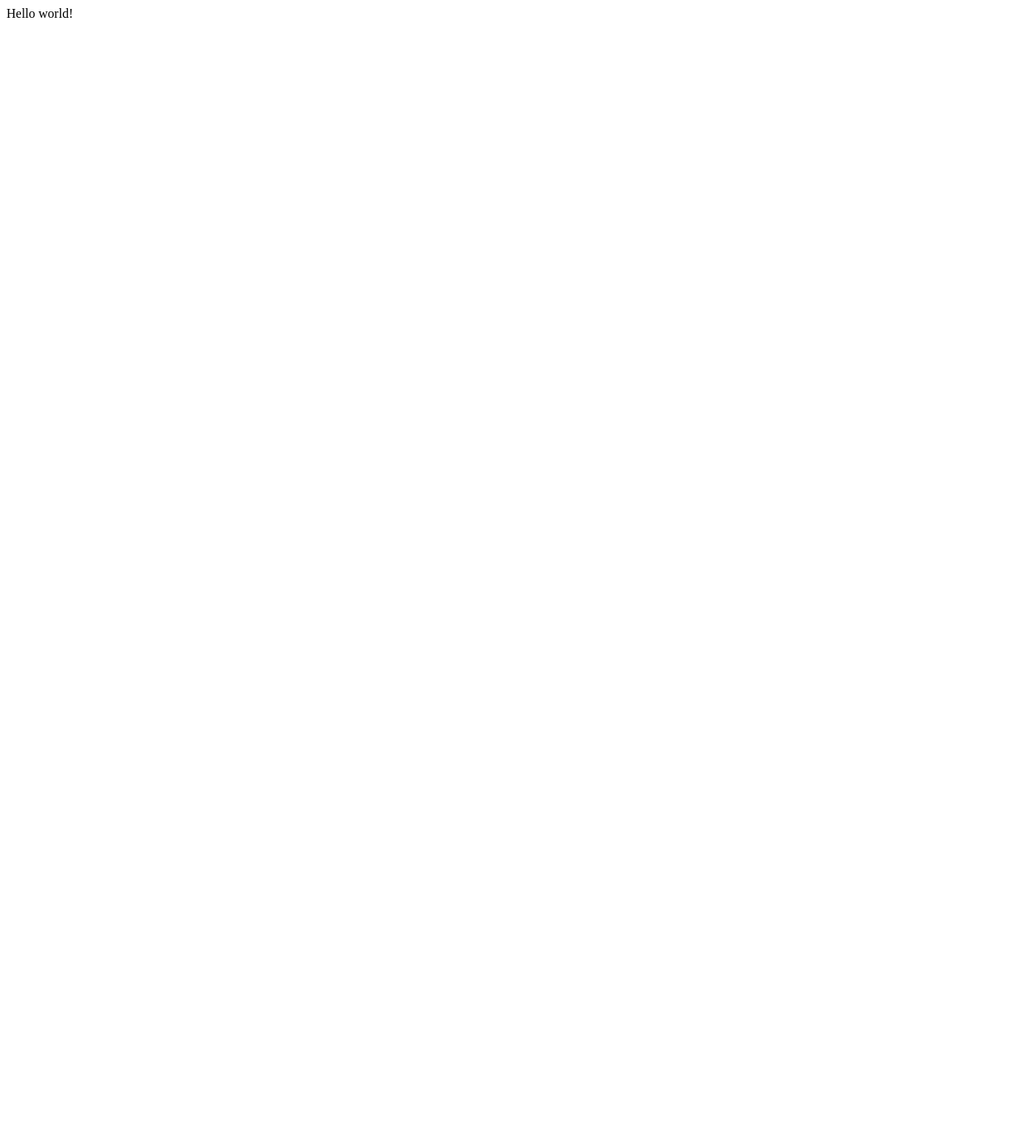
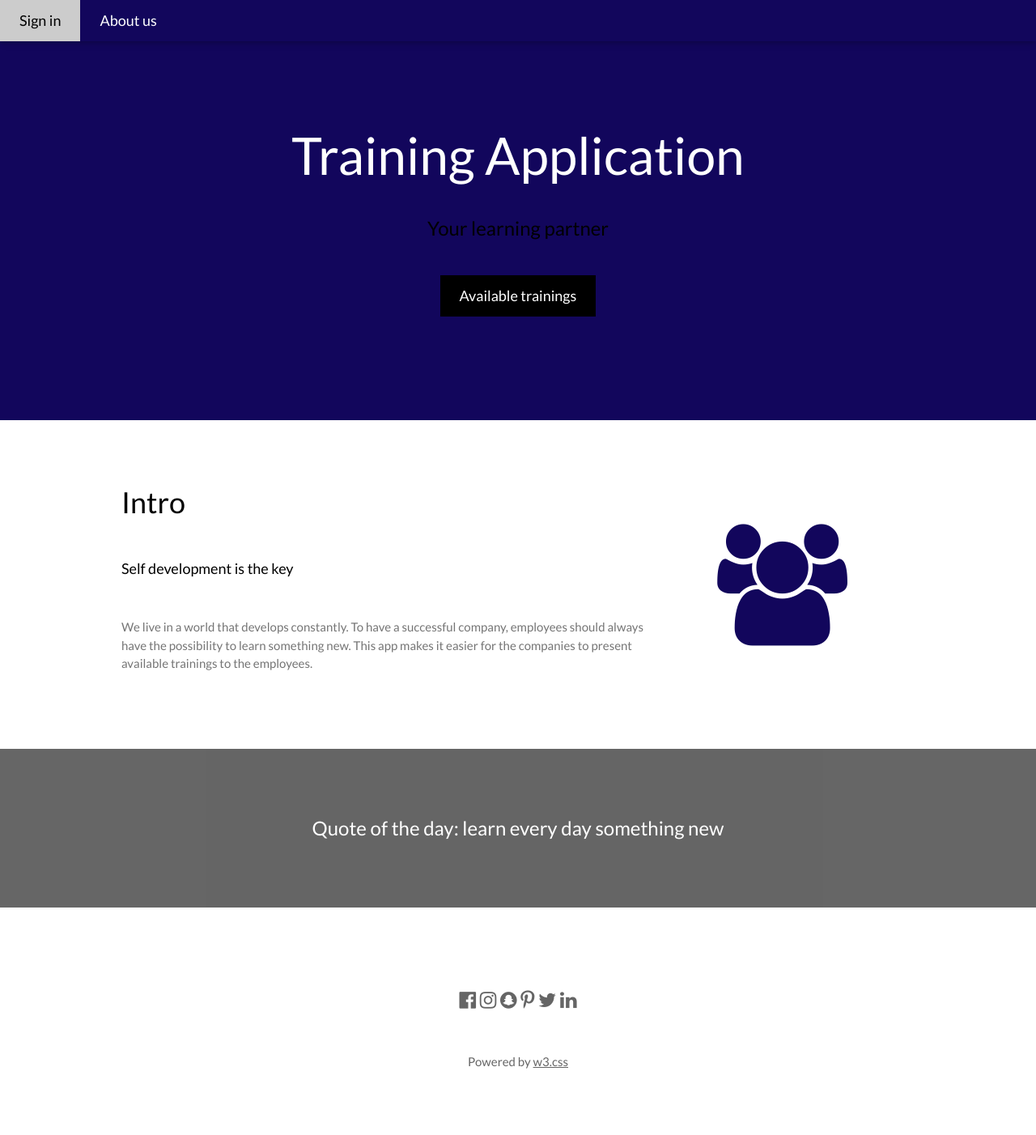
Before and after one commit to oanalung14/trainingApp, a PHP site: page / in a window 1280 px wide. Before the commit the page is almost empty. Shown: the whole page at 81% size. Before the commit the page ends 22 px from the top, so only its background shows below. Run offline with PHP 8.4, Linux system fonts and the light colour scheme.

Commit message:
landing page-only links to other pages are missing

```diff
--- a/index.php
+++ b/index.php
@@ -1,3 +1,88 @@
-<?php
-echo "Hello world!";
-?>
+<!DOCTYPE html>
+<html lang="en">
+<title>W3.CSS Template</title>
+<meta charset="UTF-8">
+<meta name="viewport" content="width=device-width, initial-scale=1">
+<link rel="stylesheet" href="https://www.w3schools.com/w3css/4/w3.css">
+<link rel="stylesheet" href="https://fonts.googleapis.com/css?family=Lato">
+<link rel="stylesheet" href="https://fonts.googleapis.com/css?family=Montserrat">
+<link rel="stylesheet" href="https://cdnjs.cloudflare.com/ajax/libs/font-awesome/4.7.0/css/font-awesome.min.css">
+<style>
+body,h1,h2,h3,h4,h5,h6 {font-family: "Lato", sans-serif}
+.w3-bar,h1,button {font-family: "Montserrat", sans-serif, background-color: #12065c}
+.fa-anchor,.fa-coffee {font-size:200px}
+
+</style>
+<body>
+
+<!-- Navbar -->
+<div class="w3-top" style="background-color: #12065c;">
+  <div class="w3-bar w3-card w3-left-align w3-large" style="background-color: #12065c;">
+    <a class="w3-bar-item w3-button w3-hide-medium w3-hide-large w3-right w3-padding-large w3-hover-white w3-large " href="javascript:void(0);" onclick="myFunction()" title="Toggle Navigation Menu" style="background-color: #12065c;"><i class="fa fa-bars"></i></a>
+    <a href="#" class="w3-bar-item w3-button w3-padding-large w3-white" >Sign in</a>
+    <a href="#" class="w3-bar-item w3-button w3-hide-small w3-padding-large w3-hover-white" style="color: white;" >About us</a>
+  </div>
+
+  <!-- Navbar on small screens -->
+  <div id="navDemo" class="w3-bar-block w3-white w3-hide w3-hide-large w3-hide-medium w3-large" style="background-color: #12065c;">
+    <a href="#" class="w3-bar-item w3-button w3-padding-large" style="color: white;">About us</a>
+  </div>
+</div>
+
+<!-- Header -->
+<header class="w3-container w3-center" style="padding:128px 16px; background-color: #12065c;">
+  <h1 class="w3-margin w3-jumbo" style="color: white;">Training Application</h1>
+  <p class="w3-xlarge">Your learning partner</p>
+  <button class="w3-button w3-black w3-padding-large w3-large w3-margin-top">Available trainings</button>
+</header>
+
+<!-- First Grid -->
+<div class="w3-row-padding w3-padding-64 w3-container">
+  <div class="w3-content">
+    <div class="w3-twothird">
+      <h1>Intro</h1>
+      <h5 class="w3-padding-32">Self development is the key</h5>
+
+      <p class="w3-text-grey">We live in a world that develops constantly. To have a successful company, employees should always have the possibility to learn something new.
+	  This app makes it easier for the companies to present available trainings to the employees.</p>
+    </div>
+
+    <div class="w3-third w3-center">
+      <i class="fa fa-group w3-padding-64" style="font-size:150px;color:#12065c"></i>
+    </div>
+  </div>
+</div>
+
+
+
+<div class="w3-container w3-black w3-center w3-opacity w3-padding-64">
+    <h1 class="w3-margin w3-xlarge">Quote of the day: learn every day something new </h1>
+</div>
+
+<!-- Footer -->
+<footer class="w3-container w3-padding-64 w3-center w3-opacity">
+  <div class="w3-xlarge w3-padding-32">
+    <i class="fa fa-facebook-official w3-hover-opacity"></i>
+    <i class="fa fa-instagram w3-hover-opacity"></i>
+    <i class="fa fa-snapchat w3-hover-opacity"></i>
+    <i class="fa fa-pinterest-p w3-hover-opacity"></i>
+    <i class="fa fa-twitter w3-hover-opacity"></i>
+    <i class="fa fa-linkedin w3-hover-opacity"></i>
+ </div>
+ <p>Powered by <a href="https://www.w3schools.com/w3css/default.asp" target="_blank">w3.css</a></p>
+</footer>
+
+<script>
+// Used to toggle the menu on small screens when clicking on the menu button
+function myFunction() {
+  var x = document.getElementById("navDemo");
+  if (x.className.indexOf("w3-show") == -1) {
+    x.className += " w3-show";
+  } else {
+    x.className = x.className.replace(" w3-show", "");
+  }
+}
+</script>
+
+</body>
+</html>
```
